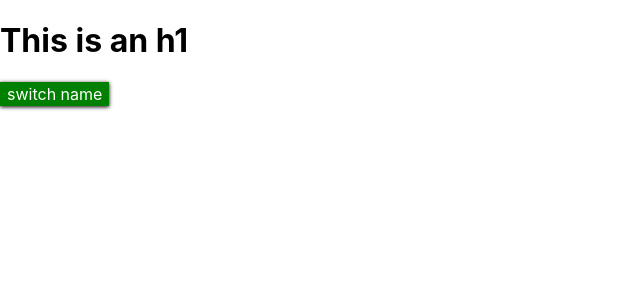
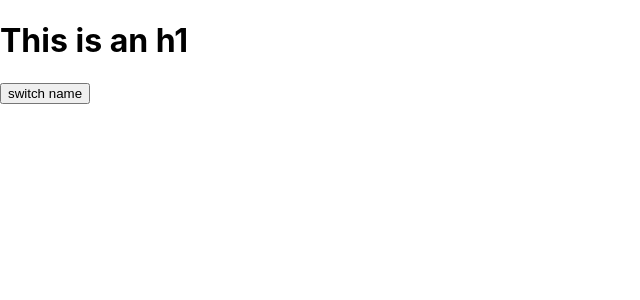
Before and after one commit to KGlol/following-max, a React app: page / in a window 1280 px wide. Shown: the top 300 px of the page, without its empty margins (0-640 px from the left). Built offline with nearby package versions, Linux system fonts and the light colour scheme.

Commit message:
css modules finished

```diff
--- a/src/App.css
+++ b/src/App.css
@@ -9,3 +9,21 @@
 .bold {
   font-weight: lighter;
 }
+
+.App button {
+  border: 1px solid blue;
+  padding: 16px;
+  background-color: green;
+  font: inherit;
+}
+
+.App button:hover {
+  background-color: lightgreen;
+}
+
+.App button.Red {
+  background-color: red;
+}
+.App button.Red:hover {
+  background-color: salmon;
+}
--- a/src/App.js
+++ b/src/App.js
@@ -68,23 +68,28 @@ class App extends Component {
 
   render() {
 
-    const style = {
-      color: 'white',
-      backgroundColor: 'green',
-      border: '1px solid transparent',
-      boxShadow: '0 1px 4px black',
-      outline: 'none',
-      font: 'inherit',
-      cursor: 'pointer',
+    // const style = {
+    //   color: 'white',
+    //   backgroundColor: 'green',
+    //   border: '1px solid transparent',
+    //   boxShadow: '0 1px 4px black',
+    //   outline: 'none',
+    //   font: 'inherit',
+    //   cursor: 'pointer',
       // ':hover': {
         // backgroundColor: 'yellow',
         // color: 'black'
       // }
-    }
+    //}
 
     let person = null;
 
+    let btnClass = '';
+
     if ( this.state.showPerson ) {
+
+      btnClass = classes.Red; //classes.Red也是字符串
+
       person =  (
         <div>
         {this.state.person.map( (eachPerson, index) => {
@@ -98,7 +103,9 @@ class App extends Component {
             } )}
         </div>);
 
-      style.backgroundColor= 'grey';
+
+
+      // style.backgroundColor= 'grey';
       // style[':hover'] = {
       //   backgroundColor: 'salmon',
       //   color: 'white'
@@ -106,11 +113,17 @@ class App extends Component {
     }
 
     const assignedClasses = [];
+
     if(this.state.person.length <= 2) assignedClasses.push(classes.red);
     if(this.state.person.length <= 1) assignedClasses.push(classes.bold);//使用cssmodule时，return以前的样式变量不加大括号。
+
     return (
         <div className={classes.App}>
           <h1 className={assignedClasses.join(' ')}>This is an h1</h1>
+          <button
+            className={btnClass}
+            onClick={this.toggleShowHander}
+            >switch name</button>
           {person}
             {/* {this.state.showPerson ?
             <div>
@@ -131,7 +144,6 @@ class App extends Component {
             </div>  : null}  */}
 
 
-          <button onClick={this.toggleShowHander} style={style}>switch name</button>
 
         </div>
     )
--- a/src/Person/Person.css
+++ b/src/Person/Person.css
@@ -7,3 +7,9 @@
   padding: 10px;
   margin: 10px auto;
 }
+
+@media (min-width: 500px) {
+  .person {
+    width: 450px;
+  }
+}
```
Lines whose indentation alone changed are shown as unchanged.
